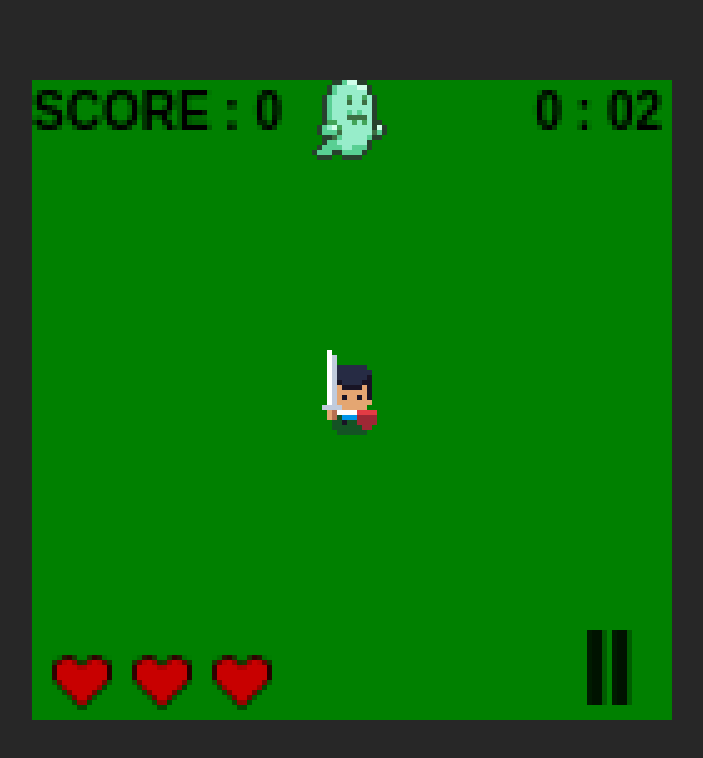
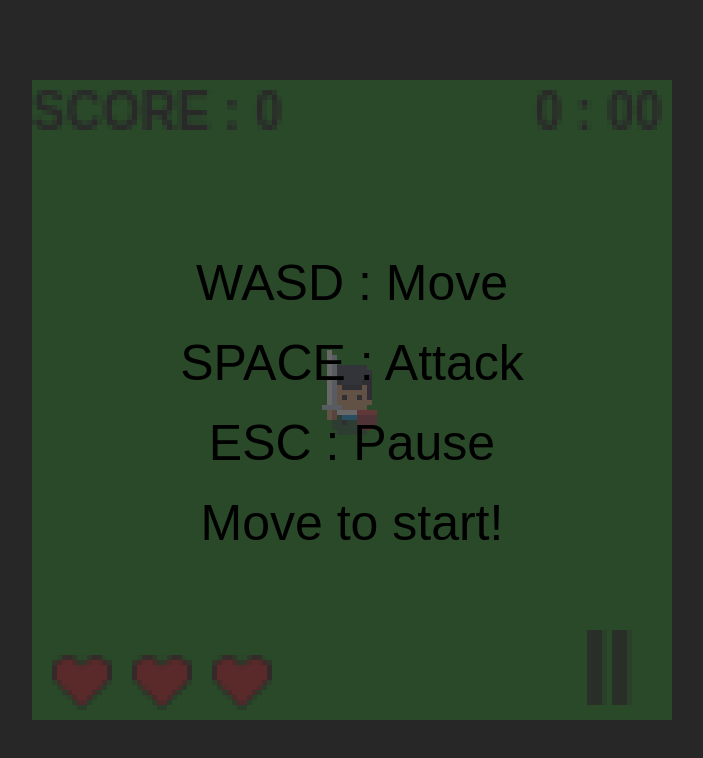
Before and after one commit to Harrywg/retrogame, a website: page index.html in a window 1280 px wide. Both pictures are taken after a click on the button "PLAY". Shown: the whole page, without its empty margins (288-991 px from the left). Drawn offline with Linux system fonts and the light colour scheme; no server answers; a web font is replaced by a local one.

Commit message:
1.0.0 Added binds for menu, controls now display on game start

```diff
--- a/game.js
+++ b/game.js
@@ -12,16 +12,28 @@ const root = document.getElementById('root');
 let pauseStart;
 let pauseTime = 0;
 
-let gameRunning = true;
-
+let gameRunning = false;
+let gameStarted = false;
 // --- UI FUNCTIONS / API REQUESTS ---
 function handleStartGameClick() {
     timeStarted = Date.now();
-    startGame();
+    // startGame();
+    displayControls()
     document.getElementById('menu-container').classList.add('inactive')
 }
+
+function displayControls() {
+    function startGameEvent(e) {
+        if (e.code === "KeyD" || e.code === "KeyA" || e.code === "KeyW" || e.code === "KeyS" || e.code === "Escape") {
+            document.getElementById('controls-container').classList.add('inactive')
+            startGame();
+            window.removeEventListener('keydown', startGameEvent)
+        }
+    }
+    window.addEventListener('keydown', startGameEvent)
+}
 function handlePauseClick() {
-    if (gameRunning) {
+    if (gameStarted && gameRunning) {
         document.getElementById("ui-bottom--pause").classList.add("inactive")
         document.getElementById("ui-bottom--play").classList.remove("inactive")
         document.getElementById('ui-middle-wrap').classList.remove('inactive')
@@ -30,7 +42,7 @@ function handlePauseClick() {
 
 
     }
-    else {
+    else if (!gameRunning) {
         document.getElementById("ui-bottom--play").classList.add("inactive")
         document.getElementById("ui-bottom--pause").classList.remove("inactive")
         document.getElementById('ui-middle-wrap').classList.add('inactive')
@@ -40,6 +52,13 @@ function handlePauseClick() {
         startGame();
     }
 }
+window.addEventListener('keydown', (e) => {
+    if (e.code === "Escape") {
+        if (gameStarted) {
+            handlePauseClick();
+        }
+    }
+})
 function playerDeadEvent() {
     document.getElementById('you-died').classList.remove('inactive');
 }
@@ -412,6 +431,7 @@ function loadNextFrame() {
                 prevAttack = Date.now();
             }
         }
+
     })
     window.addEventListener('keyup', (event) => {
         if (event.key === "w" || event.key === "W") {
@@ -722,5 +742,7 @@ function loadNextFrame() {
 }
 loadNextFrame(); //loads 1 frame before player clicks 'PLAY' removing the load delay
 function startGame() {
+    gameRunning = true;
+    gameStarted = true;
     gameIntervalId = setInterval(loadNextFrame, 50)
 }
--- a/index.html
+++ b/index.html
@@ -41,6 +41,17 @@
                     </button>
                 </div>
             </div>
+            <div id="controls-container">
+                <div id="controls">
+                    <p>WASD : Move</p>
+                    <p>SPACE : Attack</p>
+                    <p>ESC : Pause</p>
+                    <p>Move to start!</p>
+
+
+                </div>
+            </div>
+
             <div id="menu-container">
                 <button class="button1" onclick="handleStartGameClick()">
                     <h1>PLAY</h1>
--- a/style.css
+++ b/style.css
@@ -45,6 +45,10 @@ body {
         transform: scale(4) !important;
     }
 
+    #controls-container {
+        transform: scale(4) !important;
+    }
+
     #you-died {
         transform: scale(4) !important;
 
@@ -74,6 +78,10 @@ body {
         transform: scale(3) !important;
     }
 
+    #controls-container {
+        transform: scale(3) !important;
+    }
+
     #you-died {
         transform: scale(3) !important;
 
@@ -100,6 +108,10 @@ body {
     }
 
     #menu-container {
+        transform: scale(2.5) !important;
+    }
+
+    #controls-container {
         transform: scale(2.5) !important;
     }
 
@@ -399,3 +411,34 @@ body {
     place-items: center;
     overflow: hidden;
 }
+
+@media (hover: hover) and (pointer: fine) {}
+
+#controls-container {
+    height: 128px;
+    width: 128px;
+    grid-column: 1;
+    grid-row: 1;
+    background-color: rgba(55, 55, 55, 0.752);
+    transform: scale(5);
+    display: grid;
+    place-items: center;
+    margin: 0;
+
+}
+
+#controls {
+    display: flex;
+    flex-direction: column;
+    justify-content: center;
+    align-items: center;
+    margin: 5px;
+    font-size: 10px;
+    color: black;
+    pointer-events: none;
+    gap: 5px;
+}
+
+#controls * {
+    margin: 0;
+}
```
